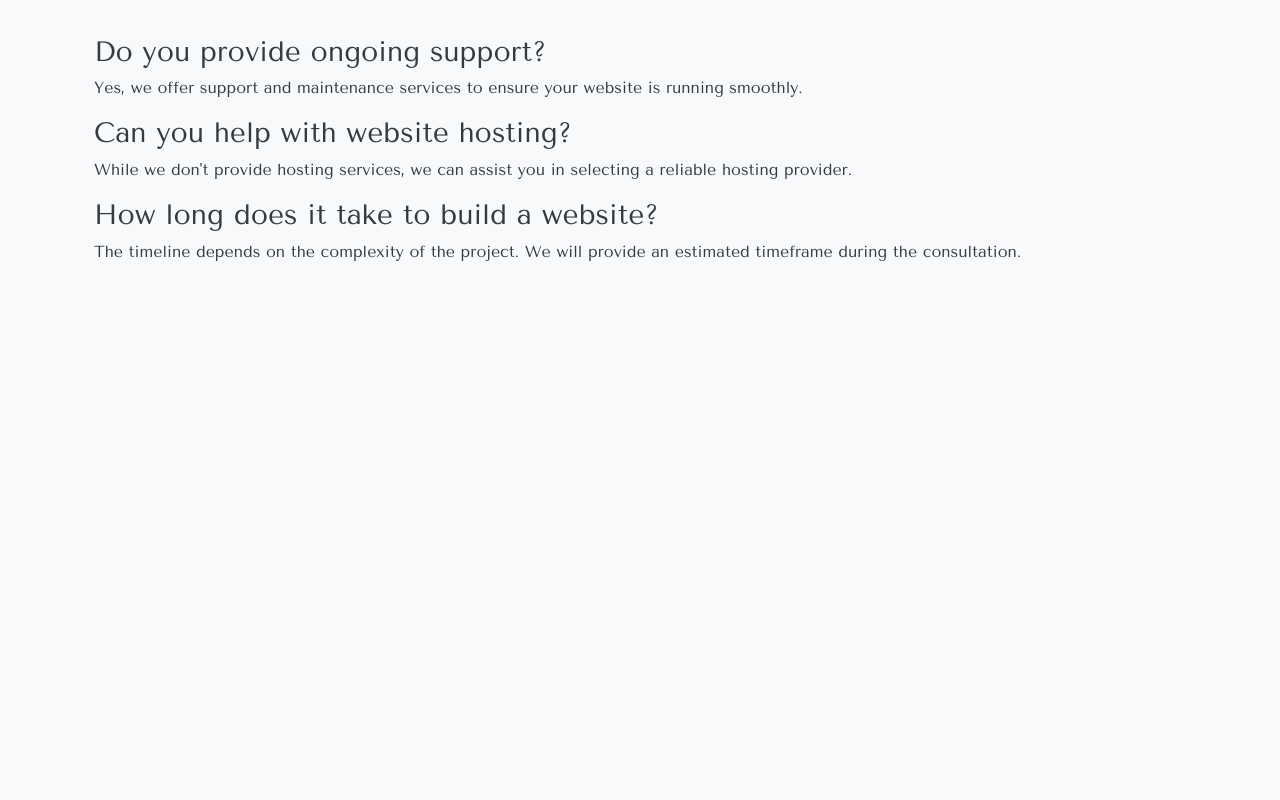
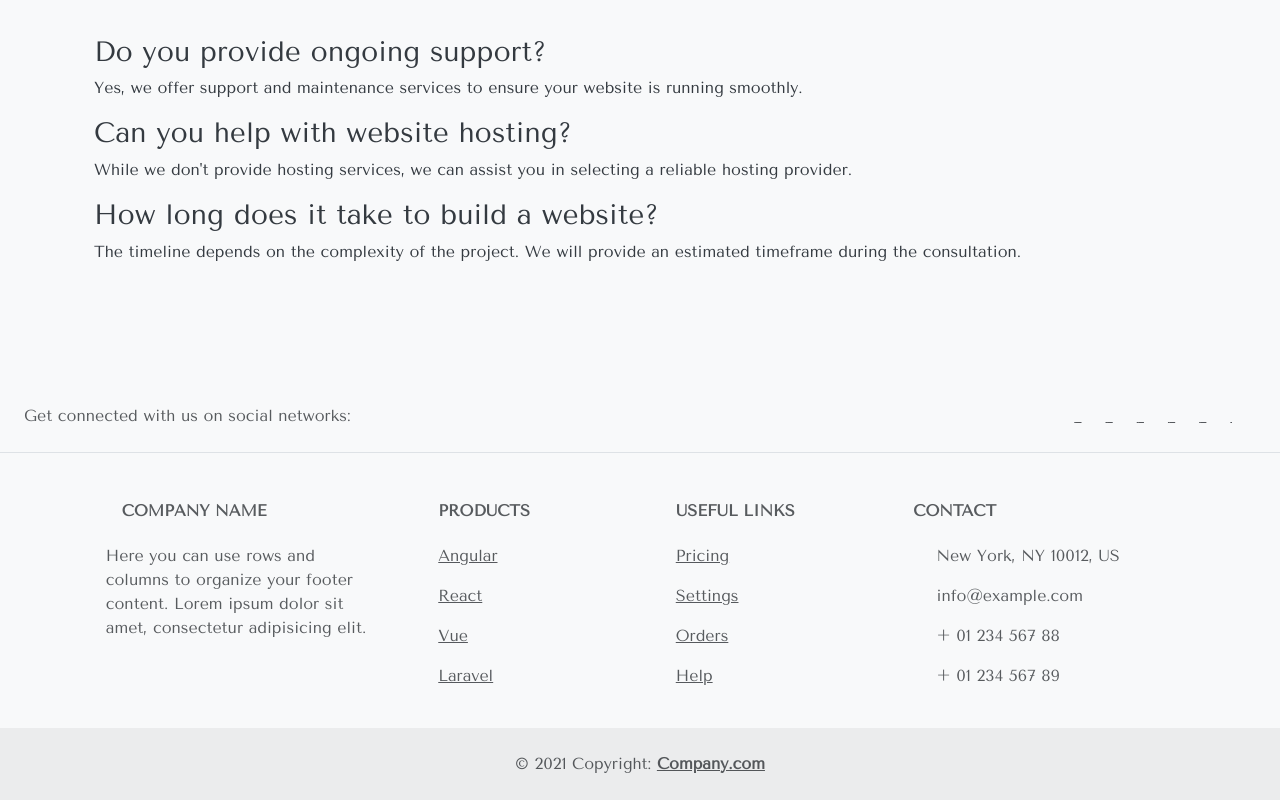
Before and after one commit to dharmrajbhise/educational, a plain HTML site: page index.html in a window 1280 px wide. Shown: the part 1756-2556 px from the top of the page. Before the commit the page ends 2136 px from the top, so only its background shows below. Drawn offline with nearby package versions, Linux system fonts and the light colour scheme.

Commit message:
Update index.html

```diff
--- a/index.html
+++ b/index.html
@@ -261,6 +261,129 @@
     </div>
   </section>
 
+  <!-- Footer -->
+<footer class="text-center text-lg-start bg-light text-muted">
+  <!-- Section: Social media -->
+  <section class="d-flex justify-content-center justify-content-lg-between p-4 border-bottom">
+    <!-- Left -->
+    <div class="me-5 d-none d-lg-block">
+      <span>Get connected with us on social networks:</span>
+    </div>
+    <!-- Left -->
+
+    <!-- Right -->
+    <div>
+      <a href="" class="me-4 text-reset">
+        <i class="fab fa-facebook-f"></i>
+      </a>
+      <a href="" class="me-4 text-reset">
+        <i class="fab fa-twitter"></i>
+      </a>
+      <a href="" class="me-4 text-reset">
+        <i class="fab fa-google"></i>
+      </a>
+      <a href="" class="me-4 text-reset">
+        <i class="fab fa-instagram"></i>
+      </a>
+      <a href="" class="me-4 text-reset">
+        <i class="fab fa-linkedin"></i>
+      </a>
+      <a href="" class="me-4 text-reset">
+        <i class="fab fa-github"></i>
+      </a>
+    </div>
+    <!-- Right -->
+  </section>
+  <!-- Section: Social media -->
+
+  <!-- Section: Links  -->
+  <section class="">
+    <div class="container text-center text-md-start mt-5">
+      <!-- Grid row -->
+      <div class="row mt-3">
+        <!-- Grid column -->
+        <div class="col-md-3 col-lg-4 col-xl-3 mx-auto mb-4">
+          <!-- Content -->
+          <h6 class="text-uppercase fw-bold mb-4">
+            <i class="fas fa-gem me-3"></i>Company name
+          </h6>
+          <p>
+            Here you can use rows and columns to organize your footer content. Lorem ipsum
+            dolor sit amet, consectetur adipisicing elit.
+          </p>
+        </div>
+        <!-- Grid column -->
+
+        <!-- Grid column -->
+        <div class="col-md-2 col-lg-2 col-xl-2 mx-auto mb-4">
+          <!-- Links -->
+          <h6 class="text-uppercase fw-bold mb-4">
+            Products
+          </h6>
+          <p>
+            <a href="#!" class="text-reset">Angular</a>
+          </p>
+          <p>
+            <a href="#!" class="text-reset">React</a>
+          </p>
+          <p>
+            <a href="#!" class="text-reset">Vue</a>
+          </p>
+          <p>
+            <a href="#!" class="text-reset">Laravel</a>
+          </p>
+        </div>
+        <!-- Grid column -->
+
+        <!-- Grid column -->
+        <div class="col-md-3 col-lg-2 col-xl-2 mx-auto mb-4">
+          <!-- Links -->
+          <h6 class="text-uppercase fw-bold mb-4">
+            Useful links
+          </h6>
+          <p>
+            <a href="#!" class="text-reset">Pricing</a>
+          </p>
+          <p>
+            <a href="#!" class="text-reset">Settings</a>
+          </p>
+          <p>
+            <a href="#!" class="text-reset">Orders</a>
+          </p>
+          <p>
+            <a href="#!" class="text-reset">Help</a>
+          </p>
+        </div>
+        <!-- Grid column -->
+
+        <!-- Grid column -->
+        <div class="col-md-4 col-lg-3 col-xl-3 mx-auto mb-md-0 mb-4">
+          <!-- Links -->
+          <h6 class="text-uppercase fw-bold mb-4">Contact</h6>
+          <p><i class="fas fa-home me-3"></i> New York, NY 10012, US</p>
+          <p>
+            <i class="fas fa-envelope me-3"></i>
+            info@example.com
+          </p>
+          <p><i class="fas fa-phone me-3"></i> + 01 234 567 88</p>
+          <p><i class="fas fa-print me-3"></i> + 01 234 567 89</p>
+        </div>
+        <!-- Grid column -->
+      </div>
+      <!-- Grid row -->
+    </div>
+  </section>
+  <!-- Section: Links  -->
+
+  <!-- Copyright -->
+  <div class="text-center p-4" style="background-color: rgba(0, 0, 0, 0.05);">
+    © 2021 Copyright:
+    <a class="text-reset fw-bold" href="https://mdbootstrap.com/">Company.com</a>
+  </div>
+  <!-- Copyright -->
+</footer>
+<!-- Footer -->
+
   <script>
     function rotateIcon(element) {
       element.querySelector(".service-icon").style.transform = "rotate(10deg)";
```
